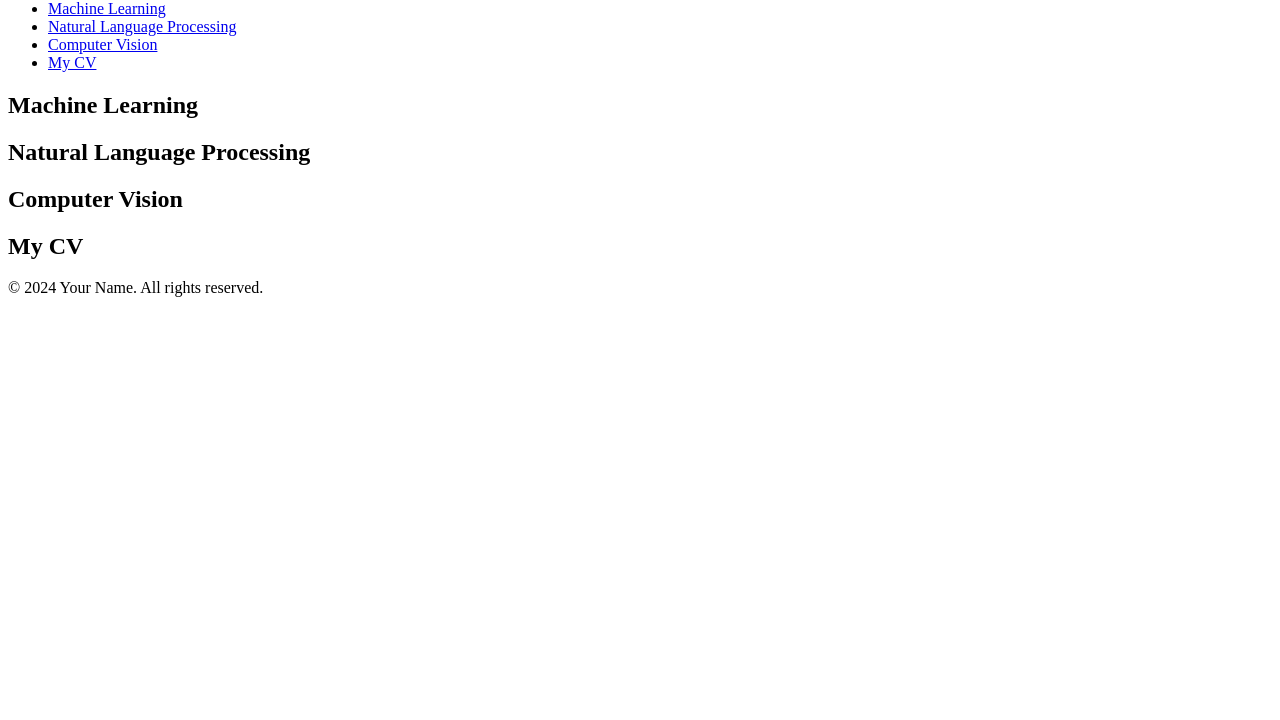
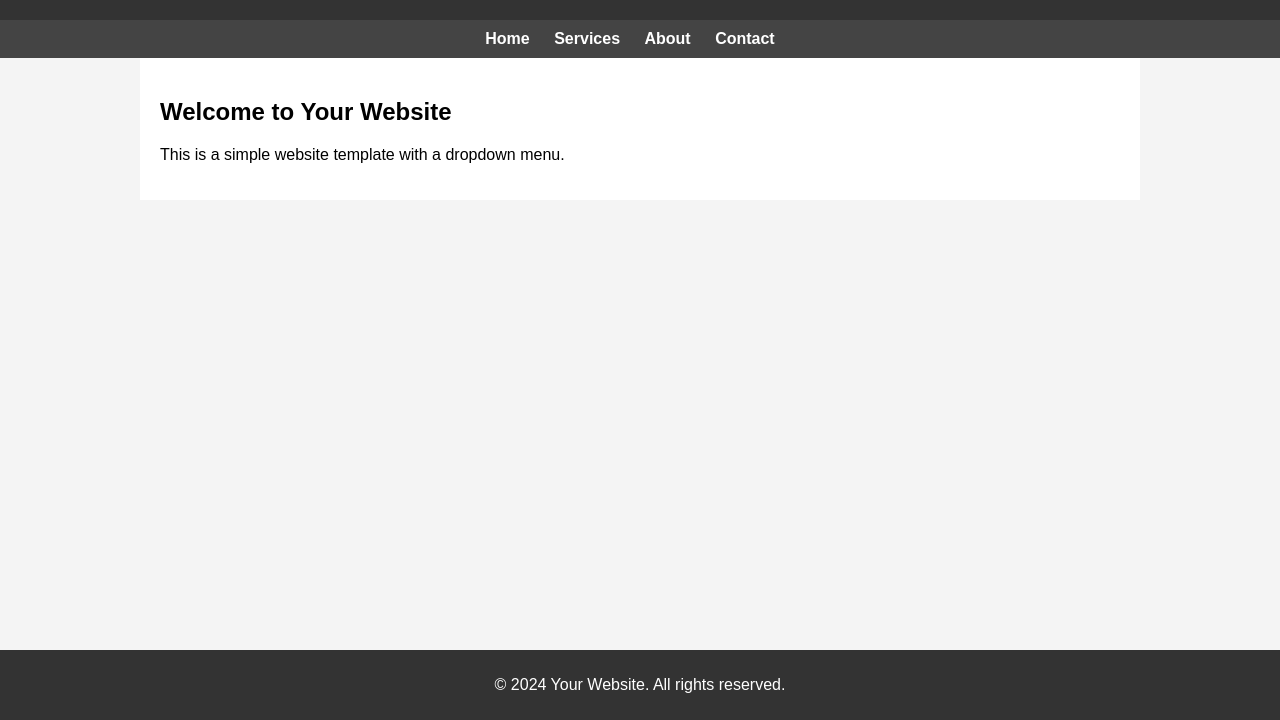
Before and after one commit to MyTensorFlows/MyTensorFlows.github.io, a plain HTML site: page index.html in a window 1280 px wide. Shown: the part 80-800 px from the top of the page. Drawn offline with Linux system fonts and the light colour scheme.

Commit message:
Update index.html

```diff
--- a/index.html
+++ b/index.html
@@ -1,50 +1,124 @@
 <!DOCTYPE html>
 <html lang="en">
+
 <head>
     <meta charset="UTF-8">
     <meta name="viewport" content="width=device-width, initial-scale=1.0">
-    <title>My AI Portfolio</title>
+    <title>Your Website</title>
     <style>
-        /* Add your custom CSS styles here */
+        body {
+            font-family: Arial, sans-serif;
+            margin: 0;
+            padding: 0;
+            background-color: #f4f4f4;
+        }
+
+        .container {
+            max-width: 960px;
+            margin: 0 auto;
+            padding: 20px;
+        }
+
+        header {
+            background-color: #333;
+            color: #fff;
+            padding: 10px 0;
+            text-align: center;
+        }
+
+        nav {
+            background-color: #444;
+            padding: 10px 0;
+            text-align: center;
+        }
+
+        nav ul {
+            list-style-type: none;
+            margin: 0;
+            padding: 0;
+        }
+
+        nav ul li {
+            display: inline;
+            margin-right: 20px;
+        }
+
+        nav ul li a {
+            color: #fff;
+            text-decoration: none;
+            font-weight: bold;
+        }
+
+        nav ul li a:hover {
+            color: #ffc107;
+        }
+
+        .dropdown-content {
+            display: none;
+            position: absolute;
+            background-color: #444;
+            min-width: 160px;
+            z-index: 1;
+        }
+
+        .dropdown:hover .dropdown-content {
+            display: block;
+        }
+
+        .dropdown-content a {
+            color: #fff;
+            padding: 12px 16px;
+            text-decoration: none;
+            display: block;
+        }
+
+        .dropdown-content a:hover {
+            background-color: #333;
+        }
+
+        main {
+            background-color: #fff;
+            padding: 20px;
+        }
+
+        footer {
+            background-color: #333;
+            color: #fff;
+            padding: 10px 0;
+            text-align: center;
+            position: fixed;
+            bottom: 0;
+            width: 100%;
+        }
     </style>
 </head>
+
 <body>
     <header>
-        <h1>Welcome to My AI Portfolio</h1>
-        <nav>
-            <ul>
-                <li><a href="#machine-learning">Machine Learning</a></li>
-                <li><a href="#natural-language-processing">Natural Language Processing</a></li>
-                <li><a href="#computer-vision">Computer Vision</a></li>
-                <li><a href="#my-cv">My CV</a></li>
-            </ul>
-        </nav>
+        <h1>Your Website</h1>
     </header>
-
-    <main>
-        <section id="machine-learning">
-            <h2>Machine Learning</h2>
-            <!-- Add content related to machine learning -->
-        </section>
-
-        <section id="natural-language-processing">
-            <h2>Natural Language Processing</h2>
-            <!-- Add content related to natural language processing -->
-        </section>
-
-        <section id="computer-vision">
-            <h2>Computer Vision</h2>
-            <!-- Add content related to computer vision -->
-        </section>
-
-        <section id="my-cv">
-            <h2>My CV</h2>
-            <!-- Add your CV content here -->
-        </section>
+    <nav>
+        <ul>
+            <li><a href="#">Home</a></li>
+            <li class="dropdown">
+                <a href="#">Services</a>
+                <div class="dropdown-content">
+                    <a href="#">Service 1</a>
+                    <a href="#">Service 2</a>
+                    <a href="#">Service 3</a>
+                </div>
+            </li>
+            <li><a href="#">About</a></li>
+            <li><a href="#">Contact</a></li>
+        </ul>
+    </nav>
+    <main class="container">
+        <h2>Welcome to Your Website</h2>
+        <p>This is a simple website template with a dropdown menu.</p>
     </main>
-
     <footer>
-        <p>&copy; 2024 Your Name. All rights reserved.</p>
+        <p>&copy; 2024 Your Website. All rights reserved.</p>
     </footer>
 </body>
+
 </html>
```
